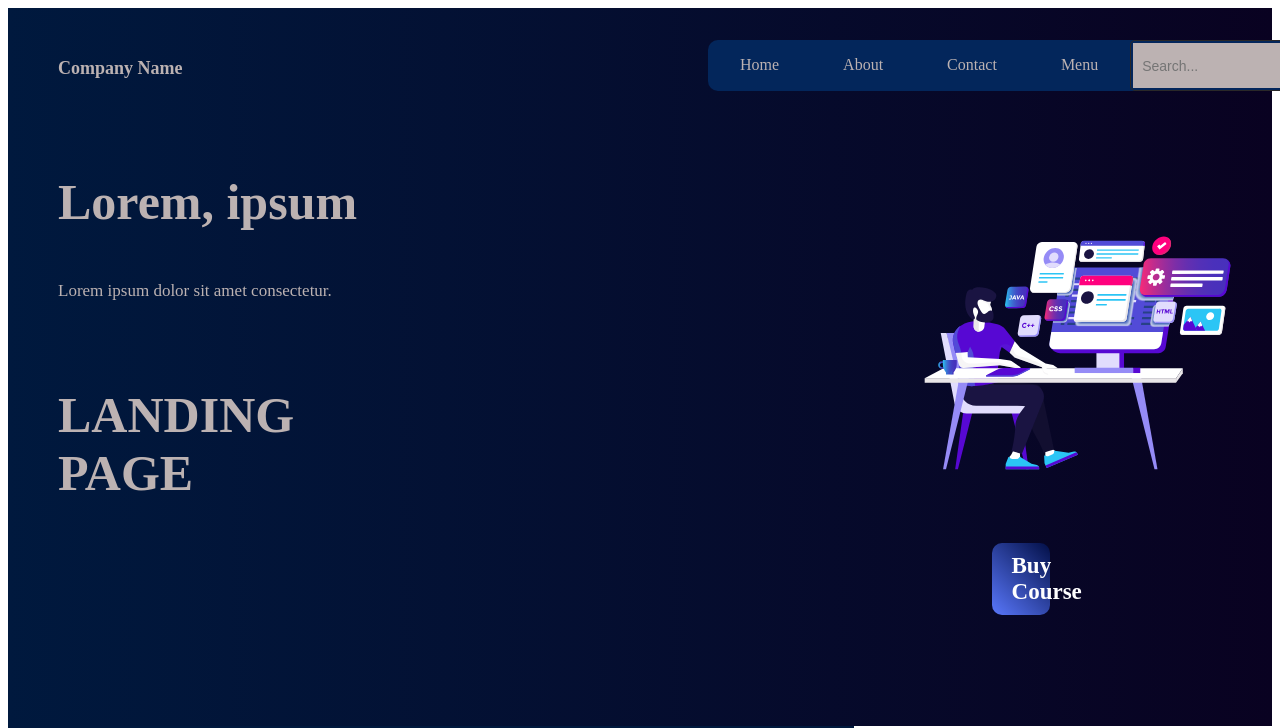
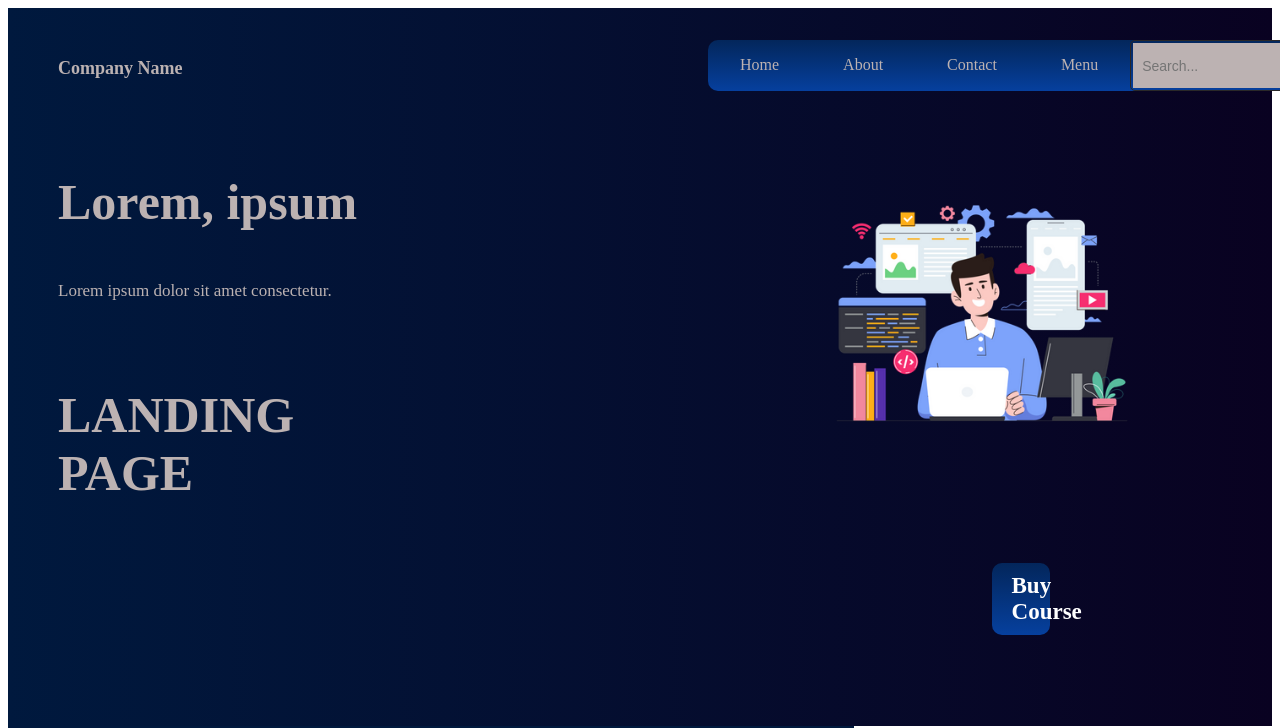
Before and after one commit to Rafi1210/web-development, a plain HTML site: page landingPage/main.html in a window 1280 px wide. Shown: the top 728 px of the page. Drawn offline with Linux system fonts and the light colour scheme.

Commit message:
partition-one complete

```diff
--- a/landingPage/main.css
+++ b/landingPage/main.css
@@ -8,10 +8,11 @@ body{
 
 }
 .halfwidth img{
-    width: 66%;
+    width: 70%;
+    display: block;
     position: absolute;
-    left: 50%;
-    padding-top: 100px;
+    left: 35%;
+    overflow: hidden;
 }
 
 header {
@@ -23,7 +24,7 @@ header {
 nav {
 
     justify-content: right;
-    background-image: linear-gradient(90deg, rgb(3, 38, 91), rgb(3, 38, 91) );
+    background-image: linear-gradient(180deg, rgb(3, 38, 91), rgb(6, 64, 158));
     border-radius: 10px;
     display: inline-block;
     margin-left: 700px;
@@ -97,8 +98,7 @@ form {
  #search:hover {
     background-color: #3f4143;
 }
-
-  .logo{
+.logo{
     font-size: 18px;
     color: #bcb2b2;
     justify-content: left;
@@ -138,12 +138,10 @@ section{
     height:718px;
     border: 3px solid rgb(0, 25, 62);
 }
-h2{
 
-}
 .link-button{
     color: #bcb2b2;
-    margin-top: 420px;
+    margin-top: 440px;
     margin-left: 390px;
     margin-right: 95px;
     /*  background-color: orange;*/
@@ -152,5 +150,5 @@ h2{
       color: white;
       font-size: 23px;
       font-weight: 750;
-      background-image: linear-gradient(45deg, rgb(89, 119, 251), rgb(2, 15, 71));
+      background-image:linear-gradient(180deg, rgb(3, 38, 91), rgb(6, 64, 158));
 }
--- a/landingPage/main.html
+++ b/landingPage/main.html
@@ -36,8 +36,10 @@
 
         </div>
         <div class="halfwidth">
-            <img src="front.svg" alt="">
-            <h2 class="link-button">Buy Course</h2>
+            <img src="front3.webp" alt="">
+            <h2>
+           <a class="link-button" target="_blank" href="https://www.udemy.com/">Buy Course </a>
+        </h2>
            </div>
     </section>
 </div>
```
Also changed, not shown: landingPage/front2.svg (added), landingPage/front3.webp (added).
